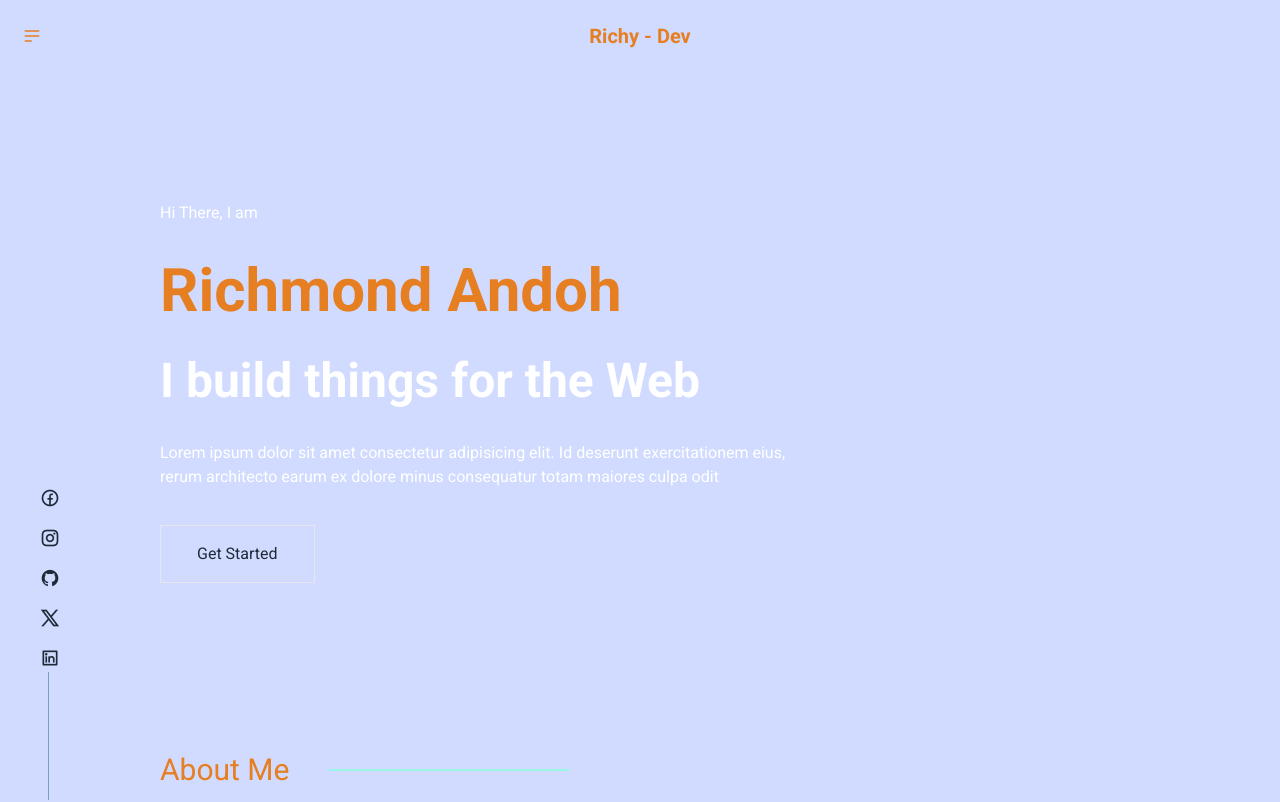
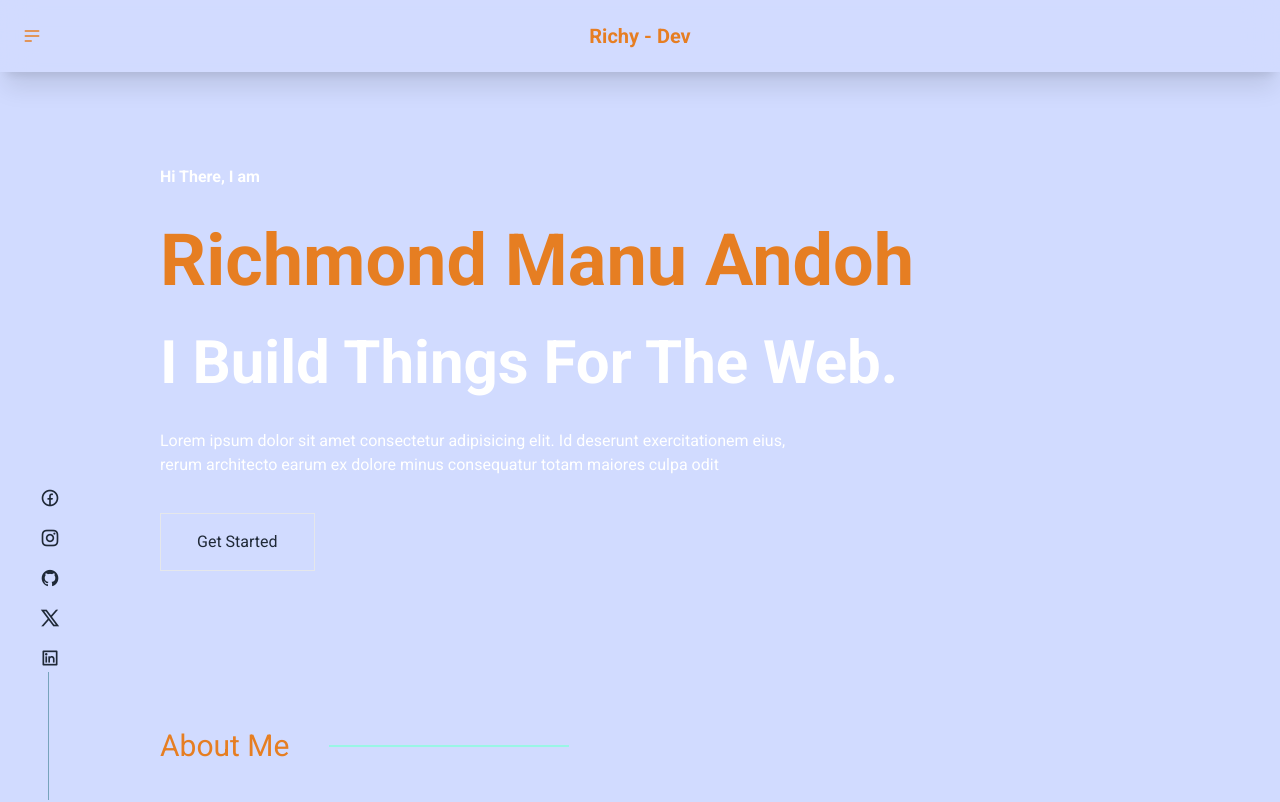
Before and after one commit to Richmond-Andoh/DevFolio, a React (Vite) app in the folder client/: page / in a window 1280 px wide. Shown: the top 802 px of the page. Built offline with nearby package versions, Linux system fonts and the light colour scheme; no server answers.

Commit message:
Loader component and some fixes

```diff
--- a/client/src/App.jsx
+++ b/client/src/App.jsx
@@ -1,10 +1,16 @@
 import { BrowserRouter, Routes, Route } from "react-router-dom";
 import Home from "./sections/Home/Home";
+import Loader from "./components/loader/Loader";
+import { useState } from "react";
 
 const App = () => {
+  const [loading, setloading] = useState(false);
   return (
     <BrowserRouter>
-      <Home />
+    { loading ? <Loader /> : null}
+      <Routes>
+        <Route path="/" element={ <Home /> } />
+      </Routes>
     </BrowserRouter>
   )
 }
--- a/client/src/components/header/Header.jsx
+++ b/client/src/components/header/Header.jsx
@@ -2,7 +2,7 @@
 const Header = () => {
   return (
     <div>
-        <div className="navbar font-semibold text-primary py-3 bg-primary-content shadow-xl">
+        <div className="navbar fixed font-semibold text-primary py-3 bg-primary-content bg-opacity-75 backdrop-blur-lg shadow-xl">
             <div className="navbar-start">
                 <div className="dropdown">
                 <div tabIndex={0} role="button" className="btn btn-ghost btn-circle">
--- /dev/null
+++ b/client/src/components/loader/Loader.jsx
@@ -0,0 +1,12 @@
+
+const Loader = () => {
+  return (
+    <div className='h-screen flex items-center justify-center fixed inset-0 bg-primary-content'>
+        <div className="text-4xl font-extrabold">
+           <h1 className="loading loading-ring loading-lg text-success"></h1>
+        </div>
+    </div>
+  )
+}
+
+export default Loader
--- a/client/src/sections/about/About.jsx
+++ b/client/src/sections/about/About.jsx
@@ -18,7 +18,7 @@ const About = () => {
   ];
 
   return (
-    <div>
+    <div className="pt-12">
       <SectionsTitle title="About Me" />
 
       <div className="flex w-full items-center sm:flex-col-reverse md:flex-col-reverse">
--- a/client/src/sections/intro/Intro.jsx
+++ b/client/src/sections/intro/Intro.jsx
@@ -1,12 +1,12 @@
 const Intro = () => {
   return (
     <div className="h-[80vh] bg-primary-content flex flex-col items-start justify-center gap-9 py-10">
-      <h1 className="text-white">Hi There, I am</h1>
-      <h1 className="text-primary text-6xl sm:text-3xl md:text-4xl font-semibold">
-        Richmond Andoh
+      <h1 className="text-white mt-12 pt-12 font-semibold">Hi There, I am</h1>
+      <h1 className="text-primary text-7xl sm:text-3xl md:text-4xl font-semibold">
+        Richmond Manu Andoh
       </h1>
-      <h1 className="text-white text-5xl sm:text-2xl md:text-3xl font-semibold">
-        I build things for the Web
+      <h1 className="text-white text-6xl sm:text-2xl md:text-3xl font-semibold">
+        I Build Things For The Web.
       </h1>
       <p className="text-white w-2/3">
         Lorem ipsum dolor sit amet consectetur adipisicing elit. Id deserunt
```
